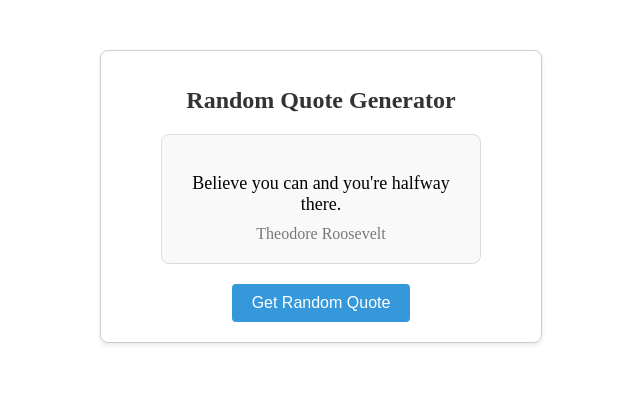
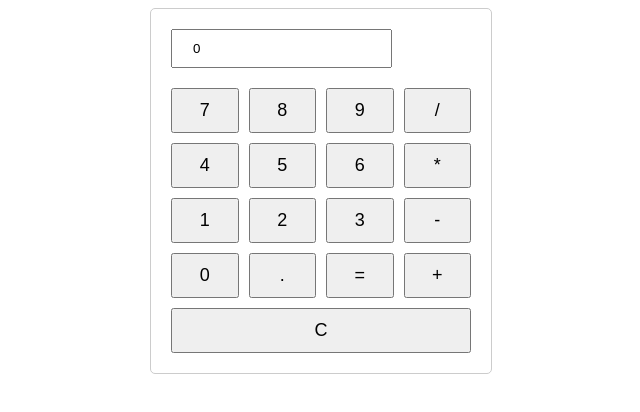
Before and after one commit to SouksavathPMS/vue3-project-learning, a Vue app: page / in a window 1280 px wide. Shown: the top 412 px of the page, without its empty margins (319-959 px from the left). Built offline with nearby package versions, Linux system fonts and the light colour scheme.

Commit message:
Finish up calculator app

```diff
--- a/src/App.vue
+++ b/src/App.vue
@@ -1,8 +1,9 @@
 <script setup>
-import RandomQuoteGenerator from './components/RandomQuoteGenerator.vue'
+import AmazingCalculator from './components/AmazingCalculator.vue'
 </script>
 
 <template>
   <!-- <TodoList/> -->
-  <RandomQuoteGenerator />
+  <!-- <RandomQuoteGenerator /> -->
+  <AmazingCalculator />
 </template>
--- /dev/null
+++ b/src/components/AmazingCalculator.vue
@@ -0,0 +1,106 @@
+<script setup>
+import { ref, computed } from 'vue'
+
+const display = ref('0')
+
+const appendToDisplay = (value) => {
+  if (display.value === '0' && value !== '.') {
+    display.value = value
+  } else {
+    display.value += value
+  }
+}
+
+const calculate = () => {
+  try {
+    display.value = eval(display.value).toString()
+  } catch (error) {
+    display.value = `Error ${error.message}`
+  }
+}
+
+// Computed property for dynamic class binding
+const displayClass = computed(() => {
+  return display.value.length > 12 ? 'small-text' : ''
+})
+
+const clearDisplay = () => {
+  display.value = '0'
+}
+</script>
+
+<template>
+  <div>
+    <div class="calculator">
+      <input v-model="display" :class="displayClass" readonly />
+
+      <div class="buttons">
+        <button @click="appendToDisplay('7')">7</button>
+        <button @click="appendToDisplay('8')">8</button>
+        <button @click="appendToDisplay('9')">9</button>
+        <button @click="appendToDisplay('/')">/</button>
+
+        <button @click="appendToDisplay('4')">4</button>
+        <button @click="appendToDisplay('5')">5</button>
+        <button @click="appendToDisplay('6')">6</button>
+        <button @click="appendToDisplay('*')">*</button>
+
+        <button @click="appendToDisplay('1')">1</button>
+        <button @click="appendToDisplay('2')">2</button>
+        <button @click="appendToDisplay('3')">3</button>
+        <button @click="appendToDisplay('-')">-</button>
+
+        <button @click="appendToDisplay('0')">0</button>
+        <button @click="appendToDisplay('.')">.</button>
+        <button @click="calculate()">=</button>
+        <button @click="appendToDisplay('+')">+</button>
+      </div>
+
+      <button @click="clearDisplay" class="clear-button">C</button>
+    </div>
+  </div>
+</template>
+
+<style>
+input {
+  padding: 10px 20px;
+  margin-bottom: 20px;
+}
+
+.calculator {
+  max-width: 300px;
+  margin: 0 auto;
+  padding: 20px;
+  border: 1px solid #ccc;
+  border-radius: 5px;
+}
+
+.display {
+  width: 100%;
+  margin-bottom: 10px;
+  padding: 10px;
+  font-size: 18px;
+  text-align: right;
+}
+
+.buttons {
+  display: grid;
+  grid-template-columns: repeat(4, 1fr);
+  gap: 10px;
+}
+
+button {
+  width: 100%;
+  padding: 10px;
+  font-size: 18px;
+}
+
+.clear-button {
+  width: 100%;
+  margin-top: 10px;
+}
+
+.small-text {
+  font-size: 14px;
+}
+</style>
```
